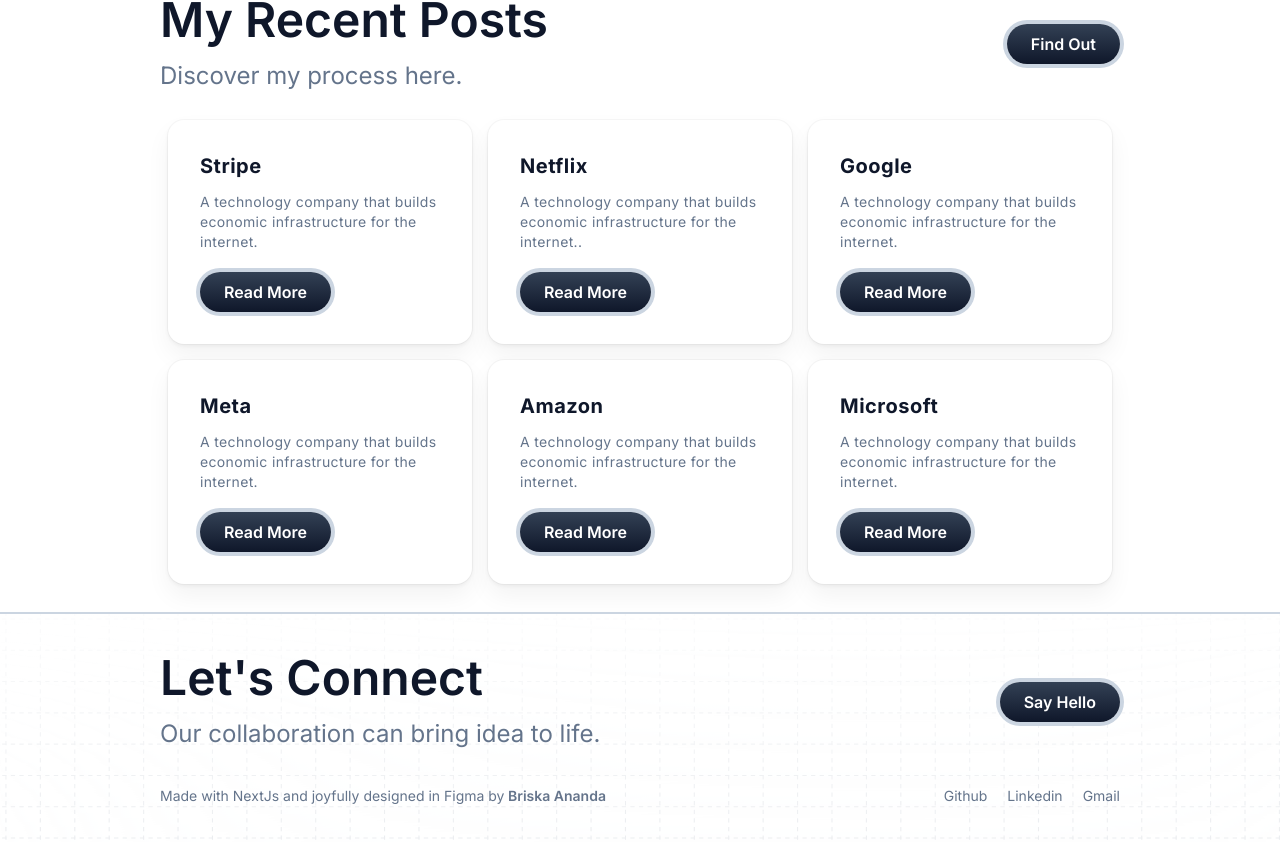
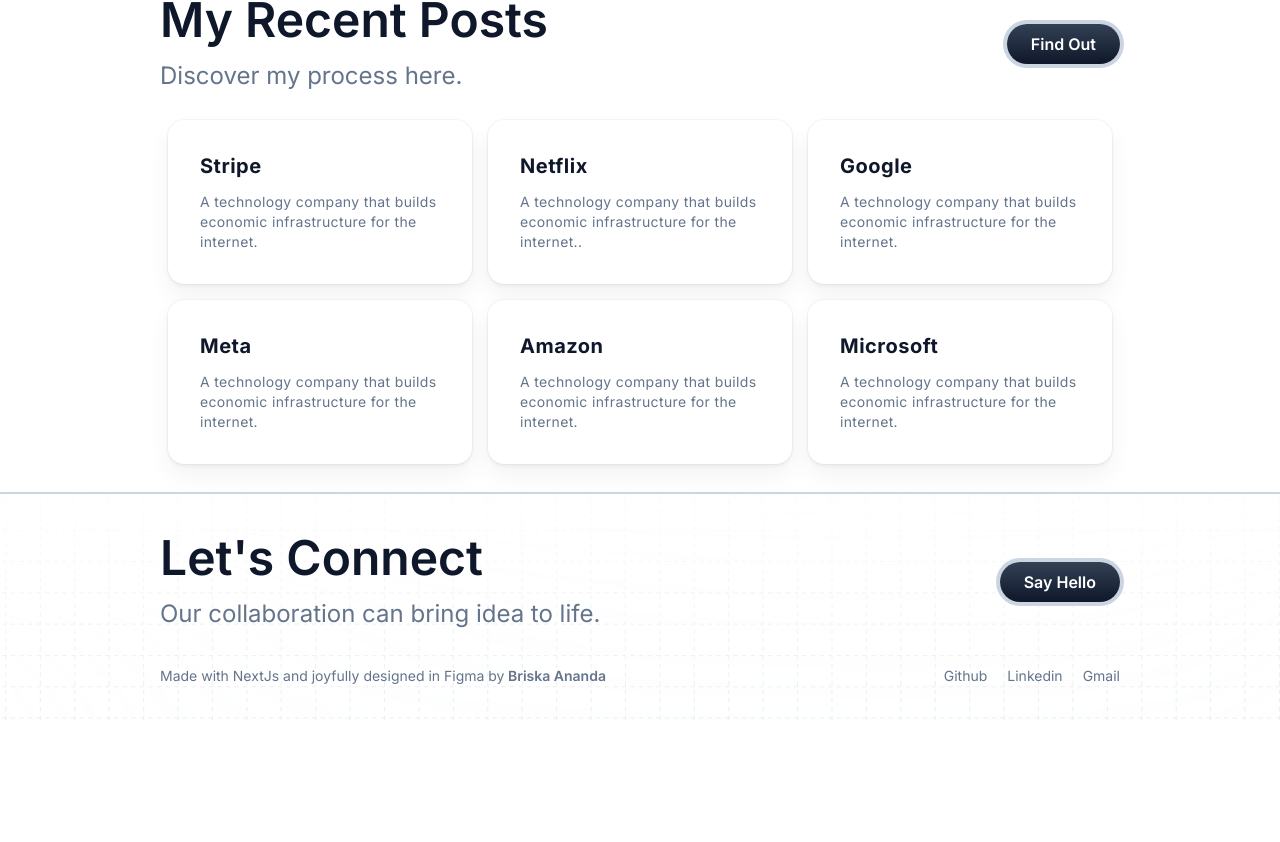
Before and after one commit to briskaanandaa/personal-website, a Next.js app: page / in a window 1280 px wide. Shown: the part 1622-2464 px from the top of the page. After the commit the page ends 2344 px from the top, so only its background shows below. Built offline with nearby package versions, Linux system fonts and the light colour scheme.

Commit message:
remove button

```diff
--- a/src/components/ui/card-hover-effect.tsx
+++ b/src/components/ui/card-hover-effect.tsx
@@ -53,9 +53,6 @@
           <Card>
             <CardTitle>{item.title}</CardTitle>
             <CardDescription>{item.description}</CardDescription>
-            <button className="pointer-events-auto px-6 py-2 mt-5 items-center justify-center h-fit rounded-full font-semibold bg-gradient-to-b from-slate-700 to-slate-900 text-white ring-4 ring-slate-300 focus:ring-0 transition-all duration-500 ease-in-out transform-gpu focus:translate-y-1">
-              Read More
-            </button>
           </Card>
         </Link>
       ))}
```
